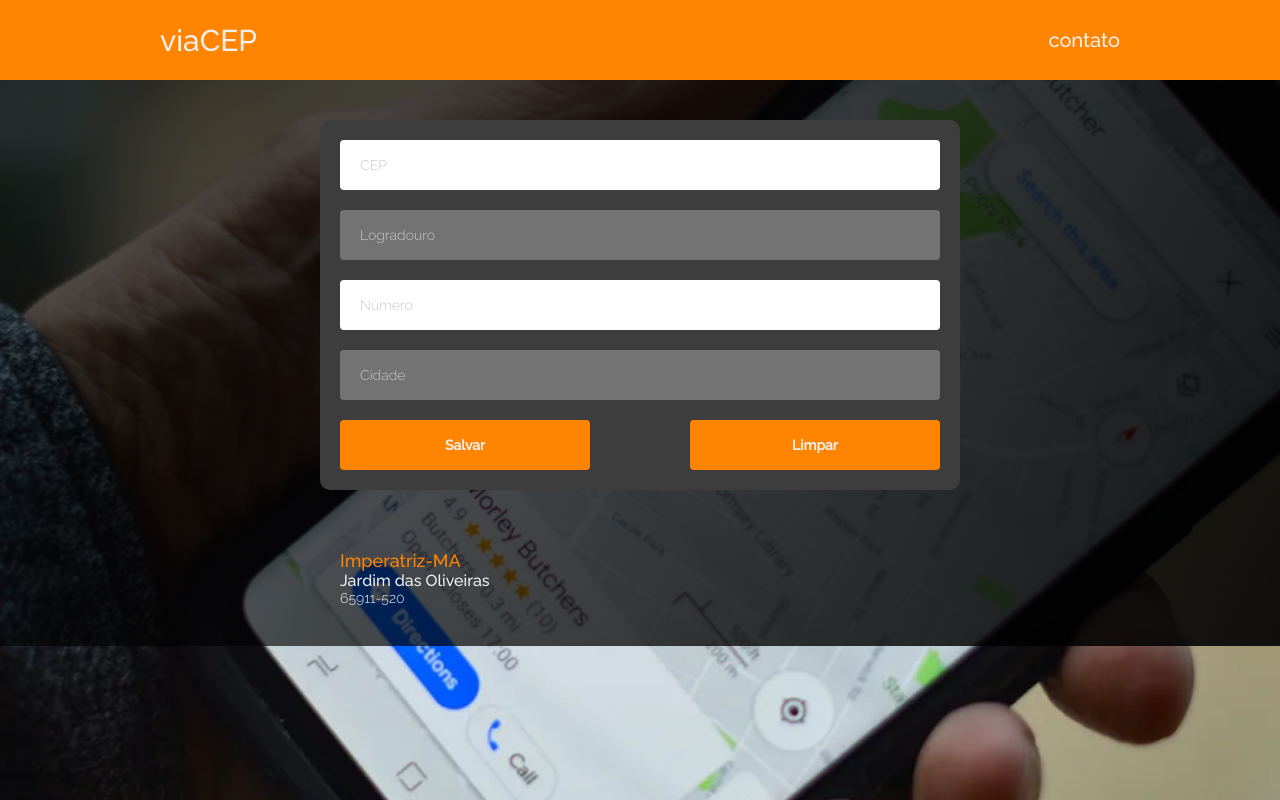
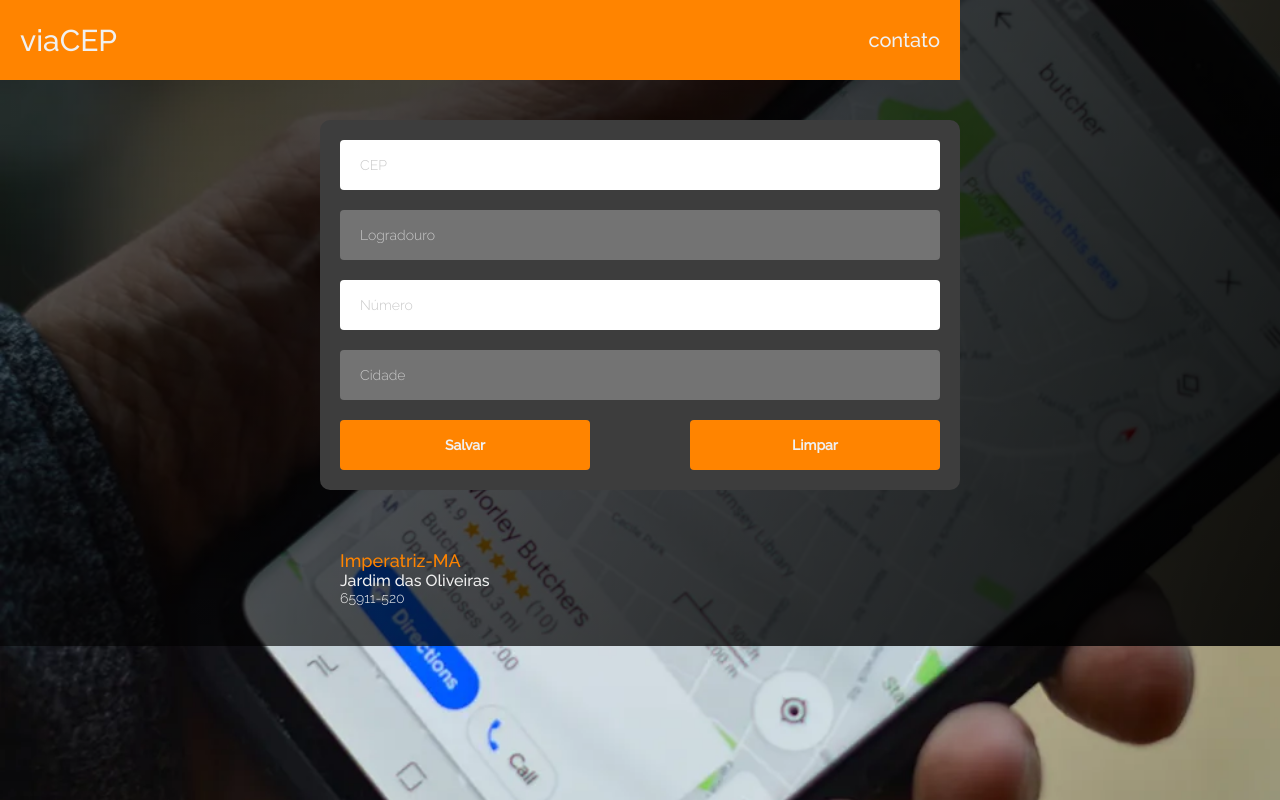
Before and after one commit to rnhc1000/viaCEP, a plain HTML site: page index.html in a window 1280 px wide. Drawn offline with Linux system fonts and the light colour scheme; a web font is replaced by a local one.

Commit message:
feature/readmev0-preparing to switch to gitflow approach

```diff
--- a/css/style.css
+++ b/css/style.css
@@ -32,6 +32,7 @@
 
  .nav-container {
     height: 80px;
+    max-width: 960px;
     width: 100%;
     background-color: var(--main-orange);
     padding: 0 20px 0 20px;
```
Also changed, not shown: index.html (+0 -1 lines), 1 other file.
